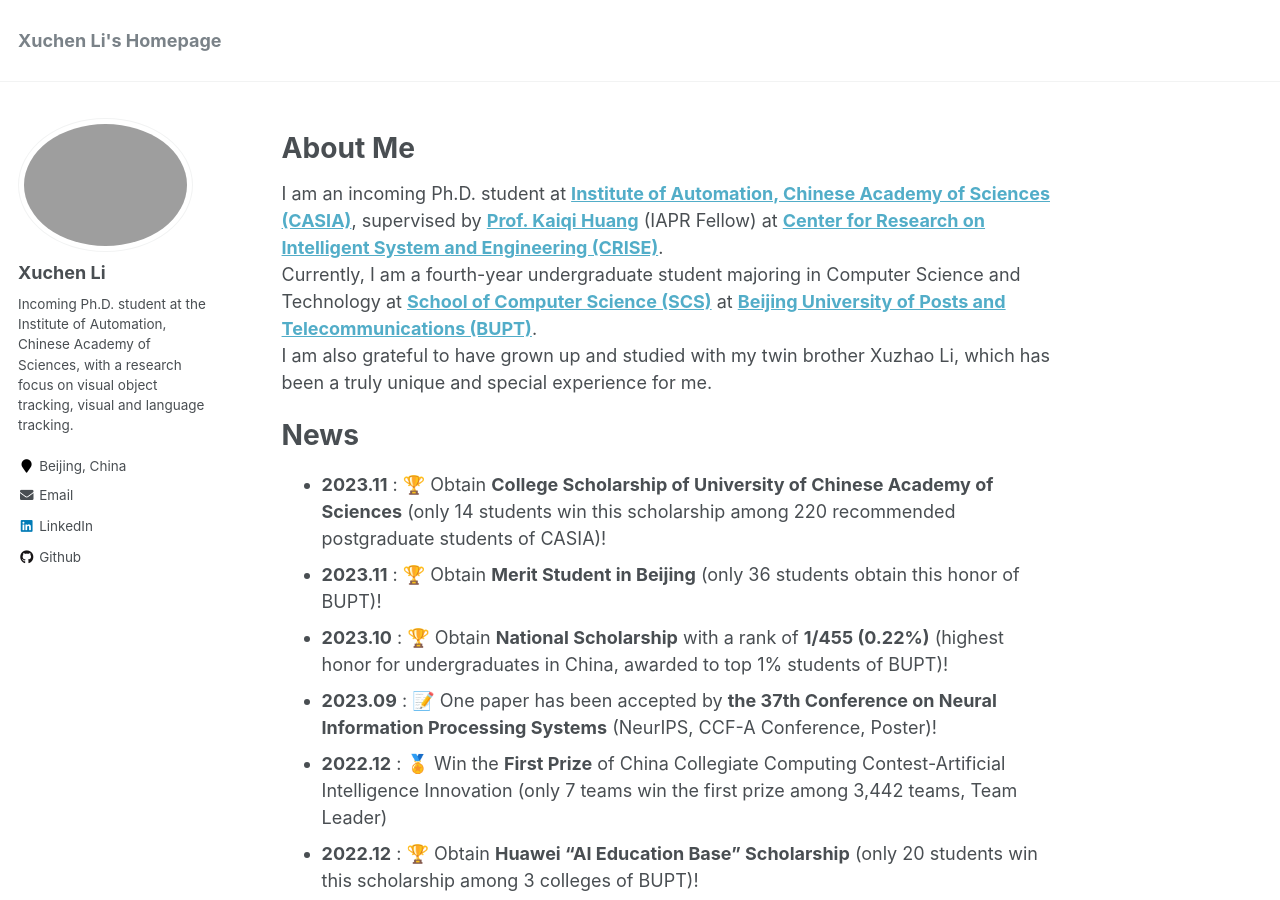
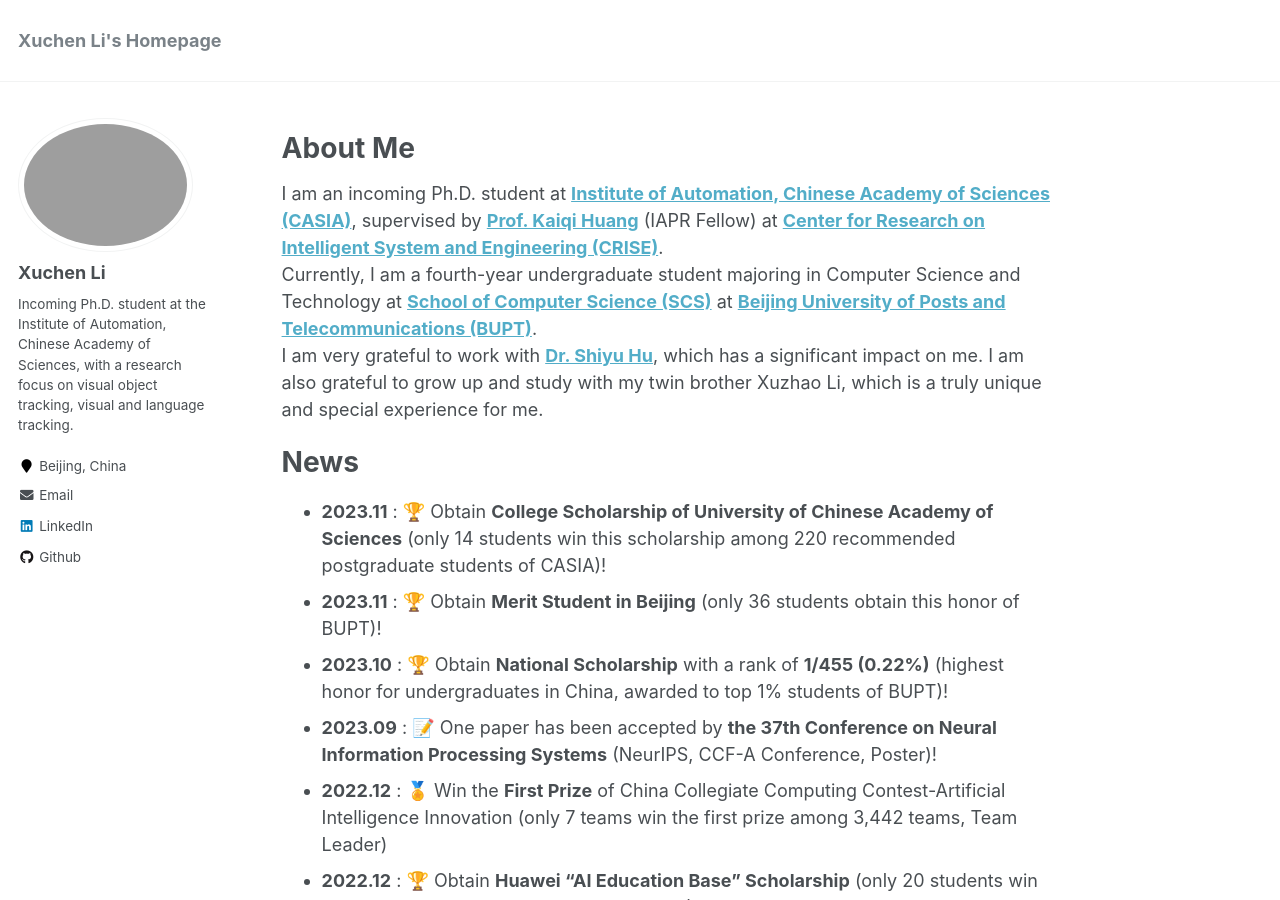
Before and after one commit to Xuchen-Li/Xuchen-Li.github.io, a Jekyll site: the page built from _pages/about.md, in a window 1280 px wide and 900 px high. Built offline with Jekyll 4.4.1, drawn with Linux system fonts in a browser that asks for light colours.

Commit message:
更新 about.md

```diff
--- a/_pages/about.md
+++ b/_pages/about.md
@@ -12,7 +12,7 @@ About Me
 ======
 I am an incoming Ph.D. student at **<a href="http://english.ia.cas.cn/">Institute of Automation, Chinese Academy of Sciences (CASIA)</a>**, supervised by **<a href="https://people.ucas.ac.cn/~huangkaiqi?language=en">Prof. Kaiqi Huang</a>** (IAPR Fellow) at **<a href="http://www.crise.ia.ac.cn/"> Center for Research on Intelligent System and Engineering (CRISE)</a>**.<br>
 Currently, I am a fourth-year undergraduate student majoring in Computer Science and Technology at **<a href="https://scs.bupt.edu.cn/"> School of Computer Science (SCS)</a>** at **<a href="https://www.bupt.edu.cn/"> Beijing University of Posts and Telecommunications (BUPT)</a>**.<br>
-I am also grateful to have grown up and studied with my twin brother Xuzhao Li, which has been a truly unique and special experience for me.
+I am very grateful to work with **<a href="https://huuuuusy.github.io/">Dr. Shiyu Hu</a>**, which has a significant impact on me. I am also grateful to grow up and study with my twin brother Xuzhao Li, which is a truly unique and special experience for me.
 
 
 News
```
